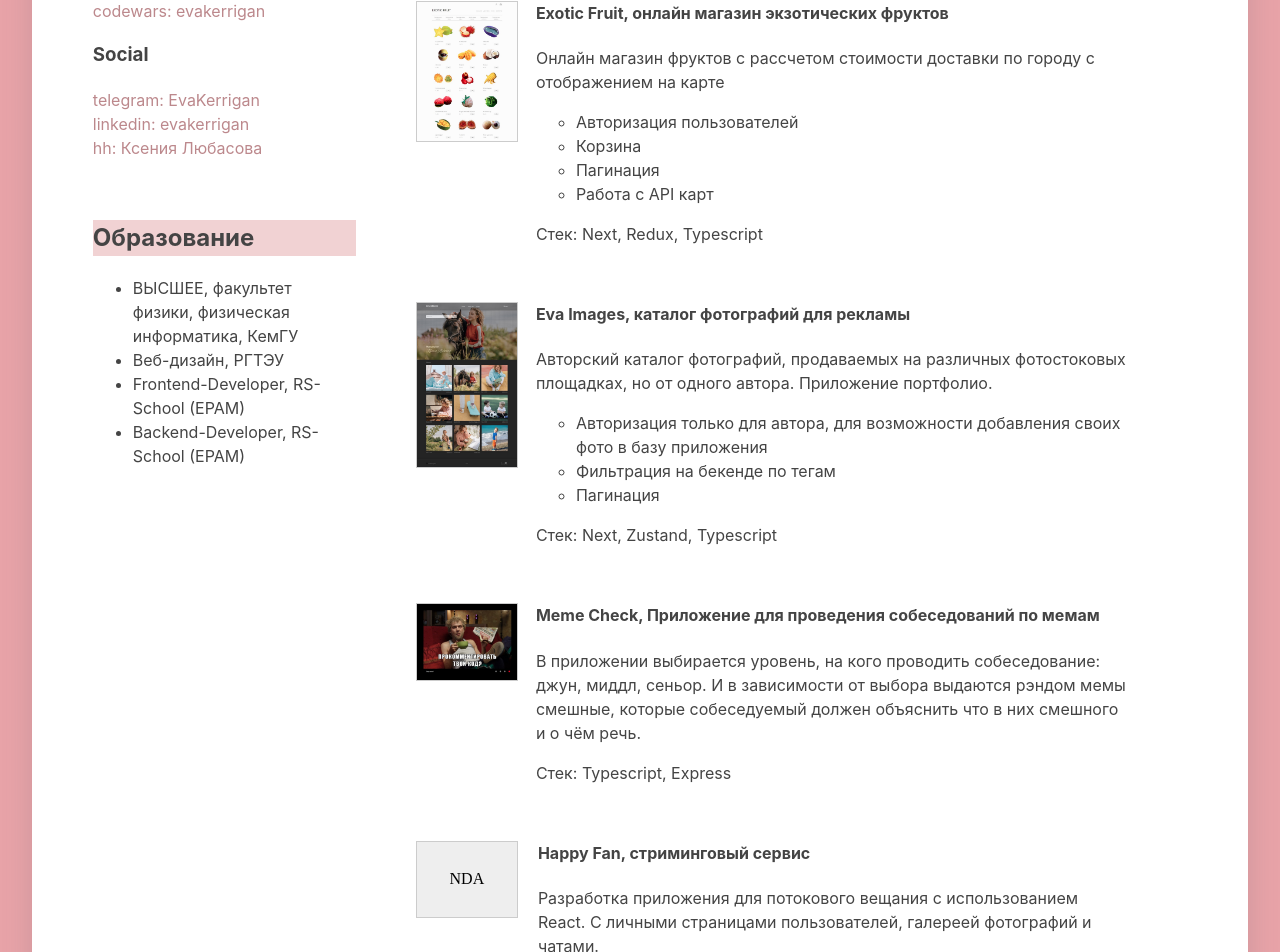
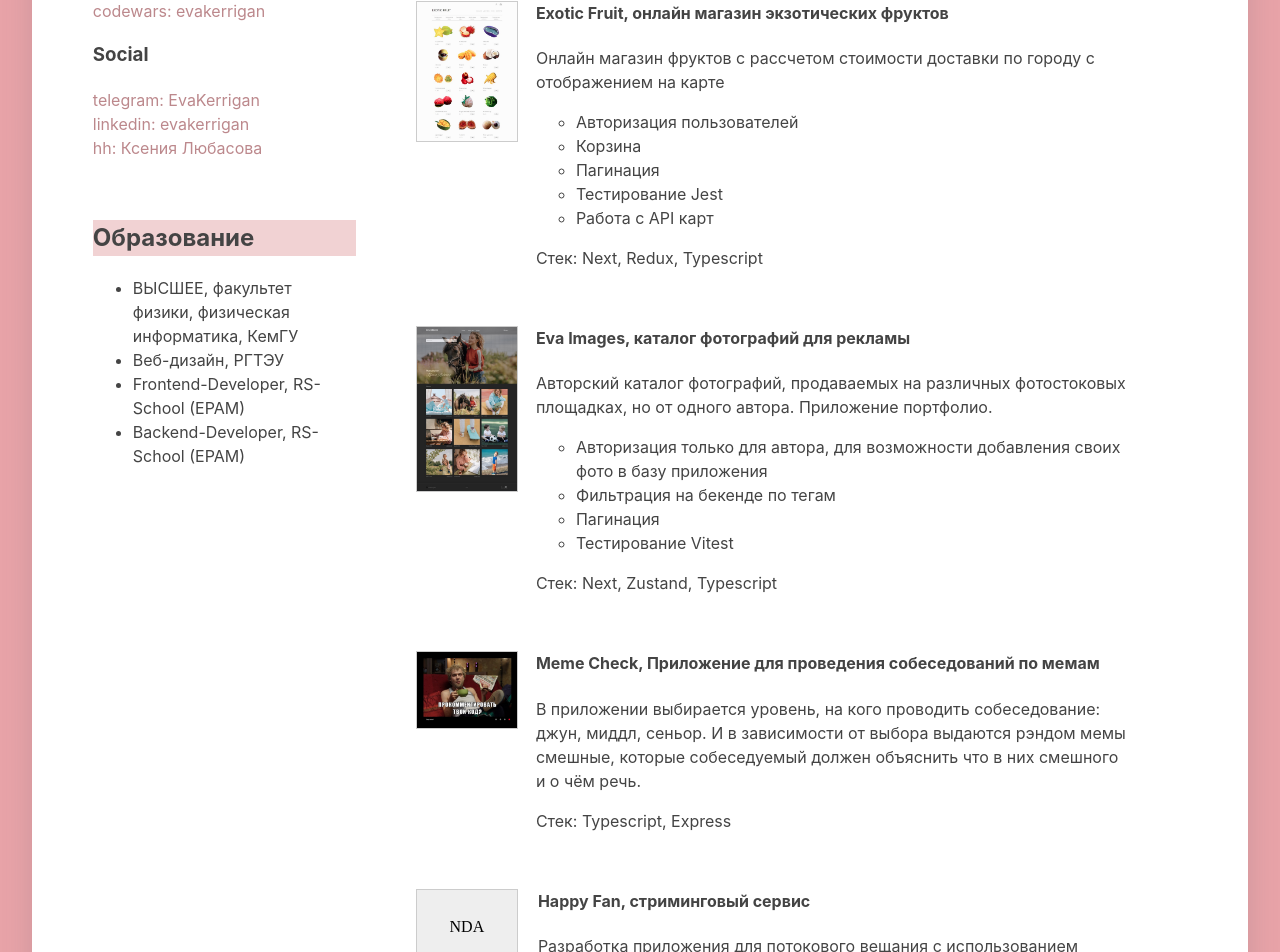
Before and after one commit to evakerrigan/eva-cv, a React (Vite) app: page / in a window 1280 px wide. Shown: the part 1663-2615 px from the top of the page. Built offline with nearby package versions, Linux system fonts and the light colour scheme; a web font is replaced by a local one.

Commit message:
feat: add to project text

```diff
--- a/src/components/Project.tsx
+++ b/src/components/Project.tsx
@@ -101,6 +101,7 @@ export const Project = () => {
               <li>Авторизация пользователей</li>
               <li>Корзина</li>
               <li>Пагинация</li>
+              <li>Тестирование Jest</li>
               <li>Работа с API карт</li>
             </ul>
             <p>Стек: Next, Redux, Typescript</p>
@@ -126,6 +127,7 @@ export const Project = () => {
               </li>
               <li>Фильтрация на бекенде по тегам</li>
               <li>Пагинация</li>
+              <li>Тестирование Vitest</li>
             </ul>
             <p>Стек: Next, Zustand, Typescript</p>
           </div>
```
